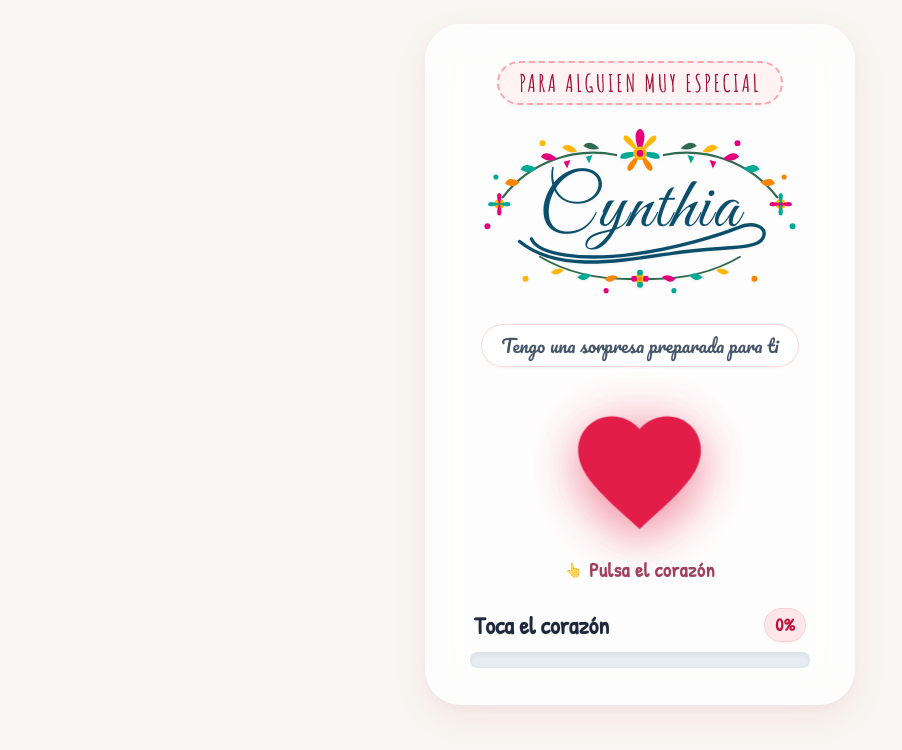
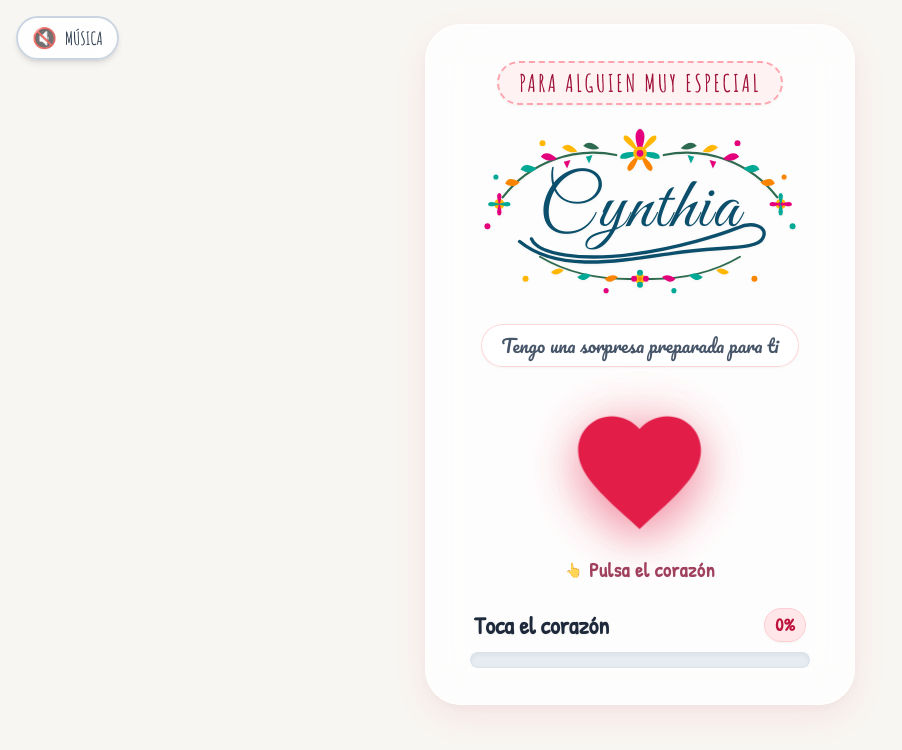
Before and after one commit to manueladolfo/Cynthia-Cumpleanos-2026, a React (Vite) app: page / in a window 1280 px wide. Shown: the top 750 px of the page, without its empty margins (0-902 px from the left). Built offline with nearby package versions, Linux system fonts and the light colour scheme; a web font is replaced by a local one.

Commit message:
Fix: Vercel music toggle and image paths (src/components/MusicToggleButton.jsx)

```diff
--- a/src/components/MusicToggleButton.jsx
+++ b/src/components/MusicToggleButton.jsx
@@ -1,37 +1,46 @@
 import React, { useState, useEffect } from 'react';
-import { startBirthdayMelody, stopBirthdayMelody, isAudioPlaying } from '../audio/retroAudioEngine';
+import { toggleBirthdayMelody, subscribeAudioStatus, isAudioPlaying } from '../audio/retroAudioEngine';
 
-export default function MusicToggleButton({ visible }) {
-  const [playing, setPlaying] = useState(false);
+export default function MusicToggleButton() {
+  const [playing, setPlaying] = useState(isAudioPlaying());
 
   useEffect(() => {
-    setPlaying(isAudioPlaying());
+    // Mantenerse 100% sincronizado con el motor de audio en tiempo real
+    const unsubscribe = subscribeAudioStatus((status) => {
+      setPlaying(status);
+    });
+    return unsubscribe;
   }, []);
 
-  if (!visible) return null;
-
-  const handleToggle = () => {
-    if (playing) {
-      stopBirthdayMelody((status) => setPlaying(status));
-    } else {
-      startBirthdayMelody((status) => setPlaying(status));
-    }
+  const handleToggle = (e) => {
+    e.stopPropagation();
+    toggleBirthdayMelody();
   };
 
   return (
     <button
       type="button"
+      id="music-toggle-btn"
       onClick={handleToggle}
-      aria-label="Música de fondo 8-Bit"
-      title="Activar/desactivar música 8-Bit"
-      className={`fixed top-4 right-4 z-50 flex items-center gap-2 px-3.5 py-2 rounded-full cursor-pointer shadow-md font-badge font-bold text-lg transition-all duration-200 backdrop-blur-md select-none ${
+      aria-label={playing ? "Silenciar música de fondo" : "Activar música de fondo"}
+      title={playing ? "Pausar música 8-Bit" : "Reproducir música 8-Bit"}
+      className={`fixed top-4 left-4 z-50 flex items-center gap-2 px-3.5 py-1.5 rounded-full cursor-pointer shadow-md font-badge font-bold text-lg transition-all duration-200 backdrop-blur-md select-none border-2 active:scale-95 ${
         playing
-          ? 'bg-rose-50 text-rose-700 border-2 border-rose-500 shadow-rose-200'
-          : 'bg-white/90 text-slate-800 border-2 border-slate-200 hover:border-rose-300'
+          ? 'bg-rose-50/95 text-rose-700 border-rose-500 shadow-rose-200 hover:bg-rose-100'
+          : 'bg-white/90 text-slate-700 border-slate-300 hover:border-rose-400 hover:text-rose-600'
       }`}
     >
-      <span className="text-xl inline-block animate-bounce">👾</span>
-      <span>8-BIT</span>
+      <span className={`text-xl inline-block ${playing ? 'animate-bounce' : 'opacity-75'}`}>
+        {playing ? '👾' : '🔇'}
+      </span>
+      <span>{playing ? '8-BIT' : 'MÚSICA'}</span>
+      {playing && (
+        <span className="flex items-center gap-0.5 ml-0.5" aria-hidden="true">
+          <span className="w-1 h-3 bg-rose-500 rounded-full animate-pulse" />
+          <span className="w-1 h-4 bg-rose-600 rounded-full animate-pulse delay-75" />
+          <span className="w-1 h-2 bg-rose-500 rounded-full animate-pulse delay-150" />
+        </span>
+      )}
     </button>
   );
 }
```
